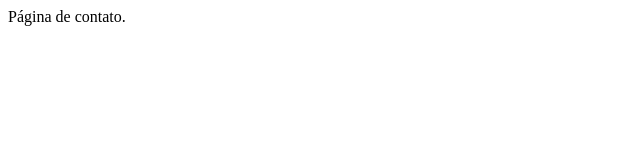
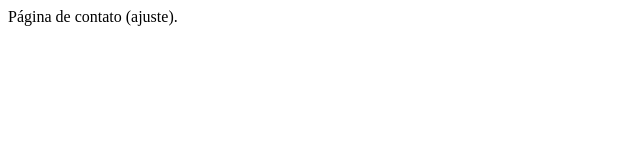
Before and after one commit to fabricioboliveira80/github-master, a plain HTML site: page contato.html in a window 1280 px wide. Shown: the full height of the page, 0-640 px from the left. Drawn offline with Linux system fonts and the light colour scheme.

Commit message:
Adição da pagina de contato #2

```diff
--- a/contato.html
+++ b/contato.html
@@ -1,3 +1,3 @@
 <html>
-    Página de contato.
+    Página de contato (ajuste).
 </html>
```
